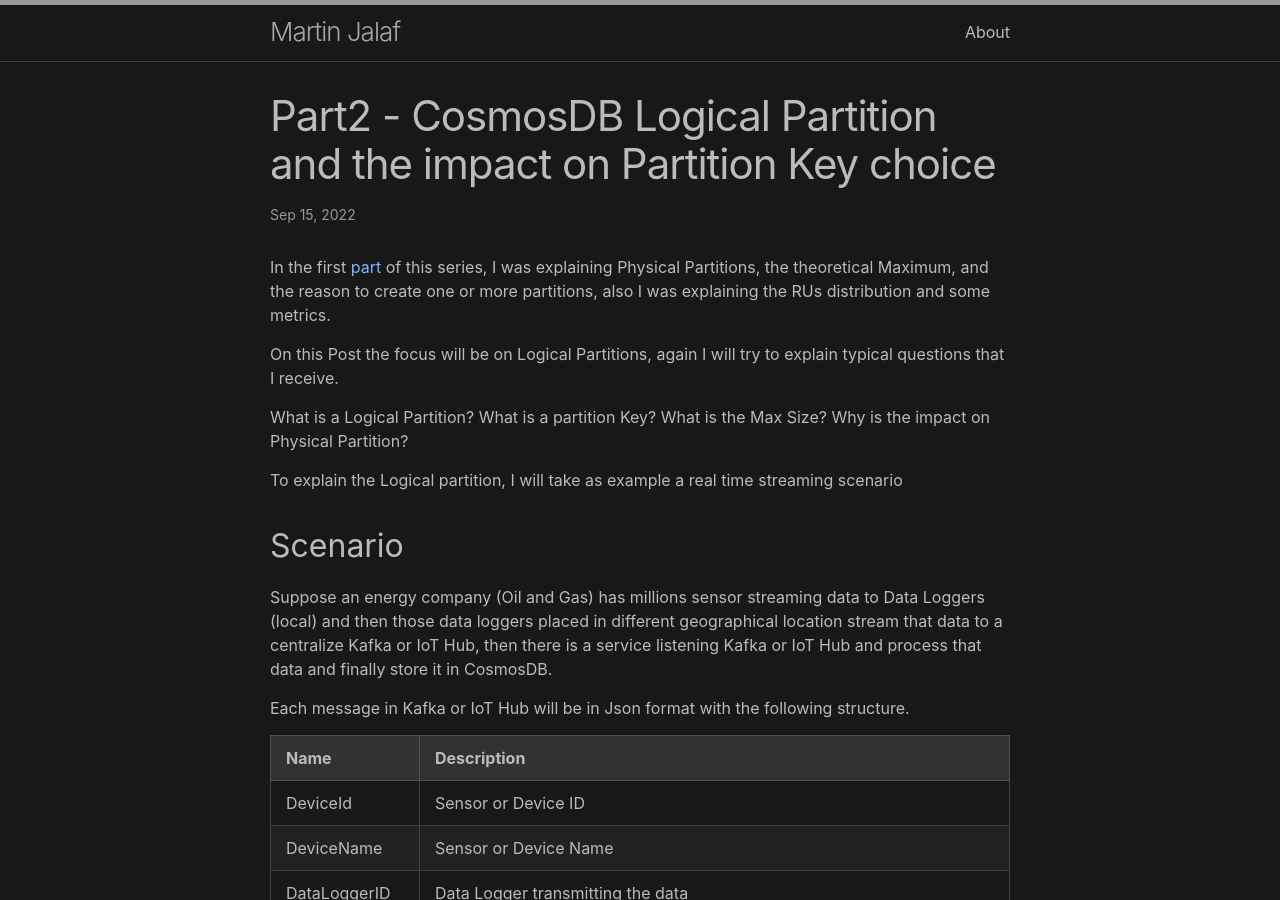
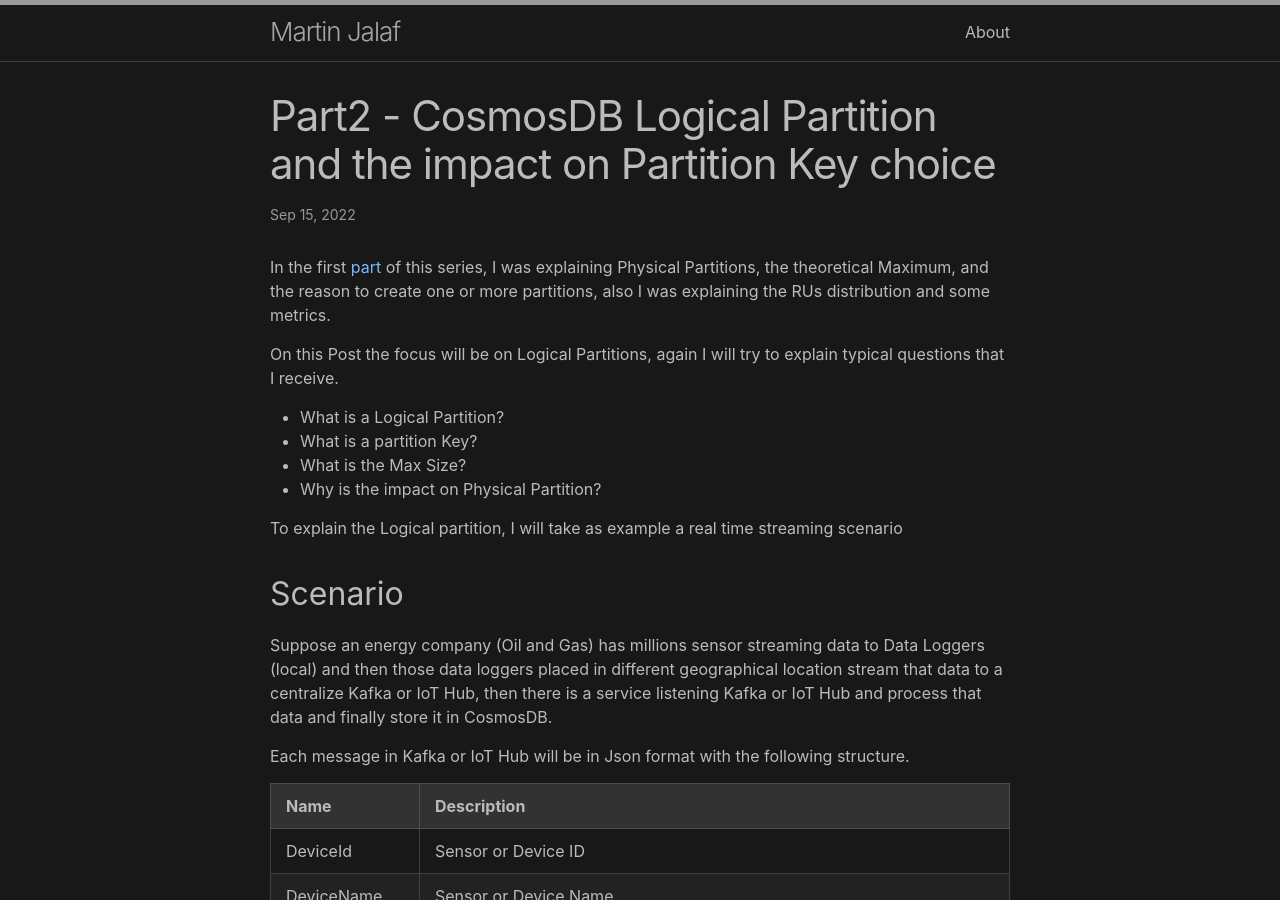
Before and after one commit to mjalaf/mjalaf.github.io, a Jekyll site: the page built from _posts/2022-09-15-cosmosdb-logical-partitions.md, in a window 1280 px wide and 900 px high. Built offline with Jekyll 4.4.1, drawn with Linux system fonts in a browser that asks for light colours; our own code applies the rules of GitHub Pages for plain Markdown files; comment, search, counter and statistics services are not loaded.

Commit message:
fixed more formatting issues

```diff
--- a/_posts/2022-09-15-cosmosdb-logical-partitions.md
+++ b/_posts/2022-09-15-cosmosdb-logical-partitions.md
@@ -6,10 +6,10 @@ In the first [part](https://mjalaf.github.io/2022/09/14/cosmos-db-partitions.htm
 
 On this Post the focus will be on Logical Partitions, again I will try to explain typical questions that I receive.
 
-What is a Logical Partition?
-What is a partition Key?
-What is the Max Size?
-Why is the impact on Physical Partition?
+* What is a Logical Partition?
+* What is a partition Key?
+* What is the Max Size?
+* Why is the impact on Physical Partition?
 
 To explain the Logical partition, I will take as example a real time streaming scenario
 ## Scenario
```
